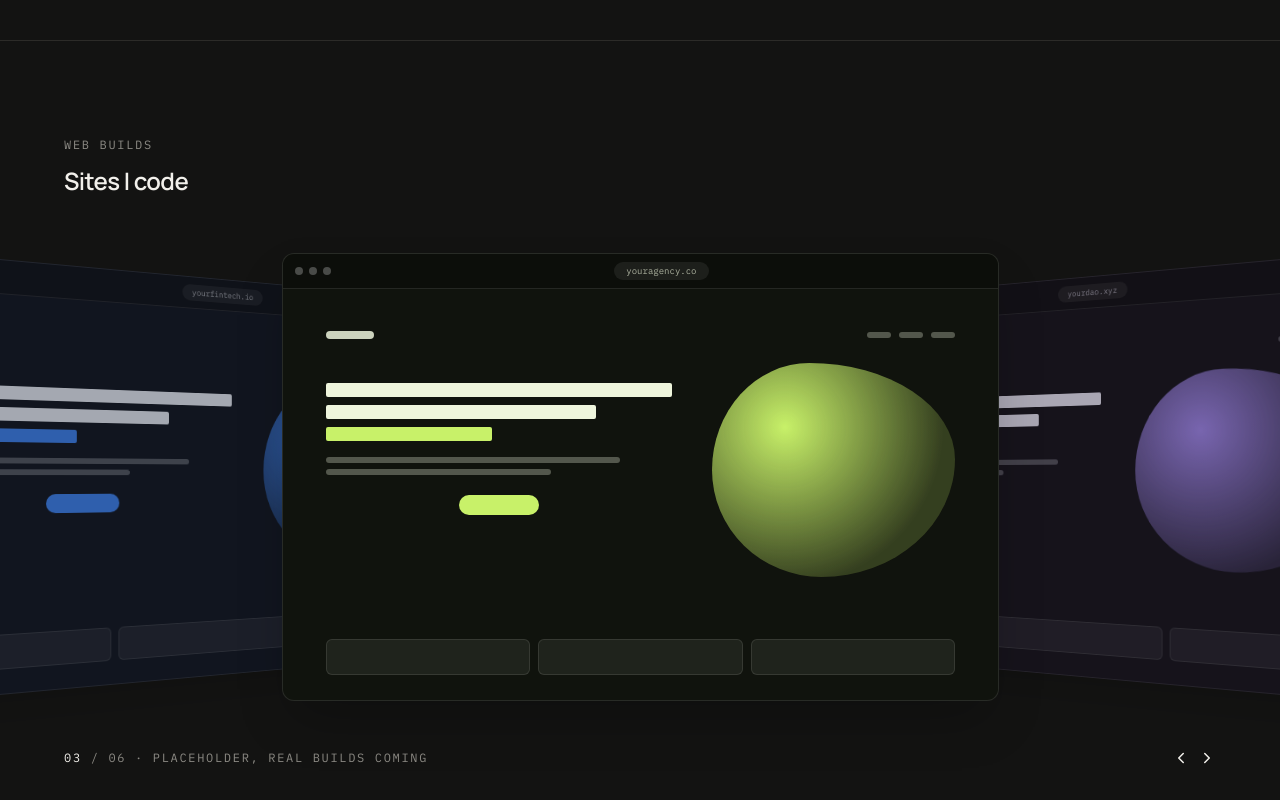
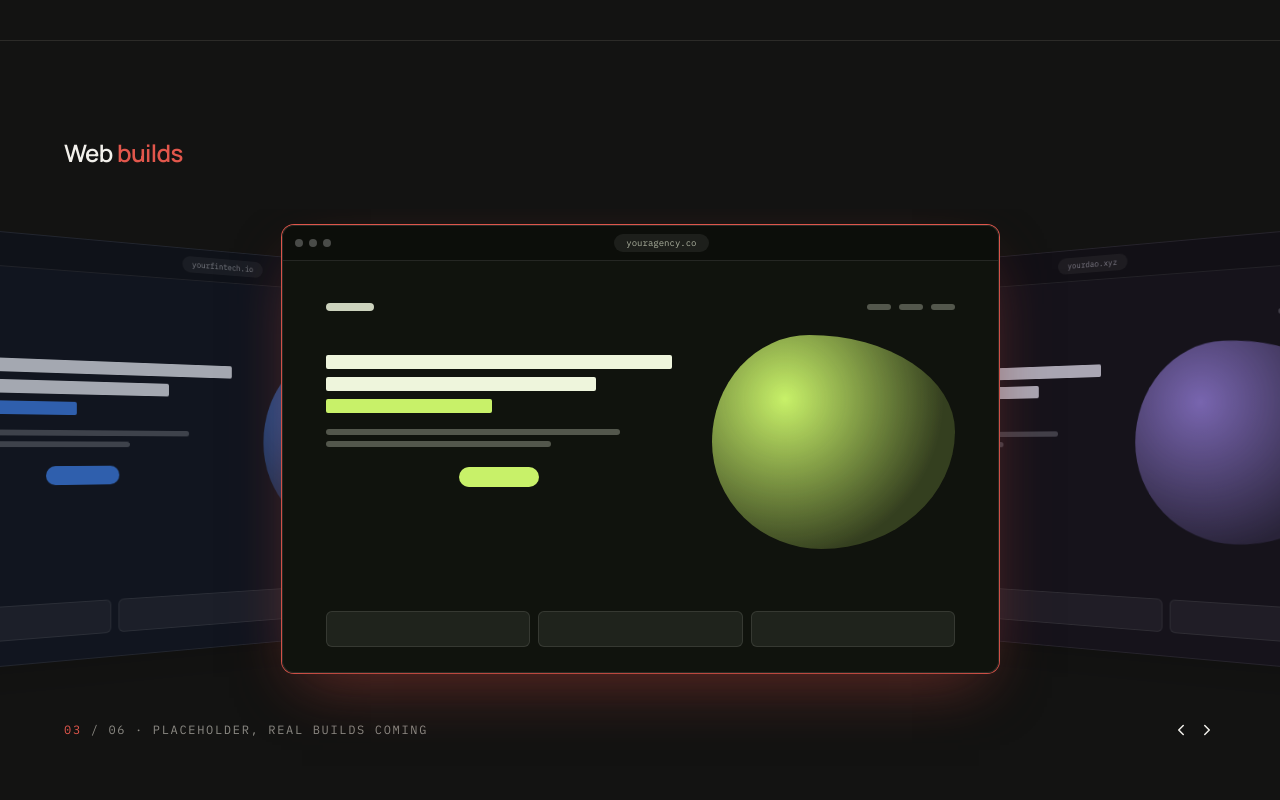
Before and after one commit to Chimzyprime/clinton-portfolio, a Next.js app: page / in a window 1280 px wide. Shown: the part 760-1560 px from the top of the page. Built offline with nearby package versions, Linux system fonts and the light colour scheme.

Commit message:
Web builds: red accent, stronger hover lift, simpler heading
Co-Authored-By: Claude Sonnet 5.5 <noreply@anthropic.com>
Claude-Session: https://claude.ai/code/session_01RHPLazXRXBzHV4GwmCoFEE

```diff
--- a/src/app/globals.css
+++ b/src/app/globals.css
@@ -489,11 +489,14 @@
 }
 .wb-card[data-hidden="true"] { opacity: 0; pointer-events: none; }
 .wb-hit { display: block; width: 100%; height: 100%; border-radius: 0.75rem; cursor: pointer; }
-.wb-card[data-active="true"] .wb-hit { cursor: default; }
+.wb-card[data-active="true"] .wb-hit {
+  cursor: default;
+  box-shadow: 0 0 0 1px var(--highlight), 0 24px 60px -20px color-mix(in srgb, var(--highlight) 55%, transparent);
+}
 @media (hover: hover) {
   .wb-card[data-active="true"] { transition-property: transform, opacity; }
   .webbuilds:hover .wb-card[data-active="true"] {
-    transform: translateY(-6px) scale(1.015);
+    transform: translateY(-18px) scale(1.04);
   }
 }
 @media (max-width: 767px) {
--- a/src/components/WebBuilds.tsx
+++ b/src/components/WebBuilds.tsx
@@ -137,9 +137,8 @@ export function WebBuilds() {
       className="scroll-mt-24 border-t border-line md:scroll-mt-28"
     >
       <div className="page-x pt-16 lg:pt-24">
-        <p className="label">Web builds</p>
-        <h2 id="web-builds-heading" className="mt-3 text-2xl font-semibold tracking-tight">
-          Sites I code
+        <h2 id="web-builds-heading" className="text-2xl font-semibold tracking-tight">
+          Web <span className="text-highlight">builds</span>
         </h2>
       </div>
 
@@ -193,7 +192,7 @@ export function WebBuilds() {
 
         <div className="page-x mt-8 flex items-center justify-between gap-4">
           <p className="label">
-            <span className="text-fg">{String(active + 1).padStart(2, "0")}</span> /{" "}
+            <span className="text-highlight">{String(active + 1).padStart(2, "0")}</span> /{" "}
             {String(n).padStart(2, "0")} · Placeholder, real builds coming
           </p>
           <div className="flex items-center gap-2">
```
